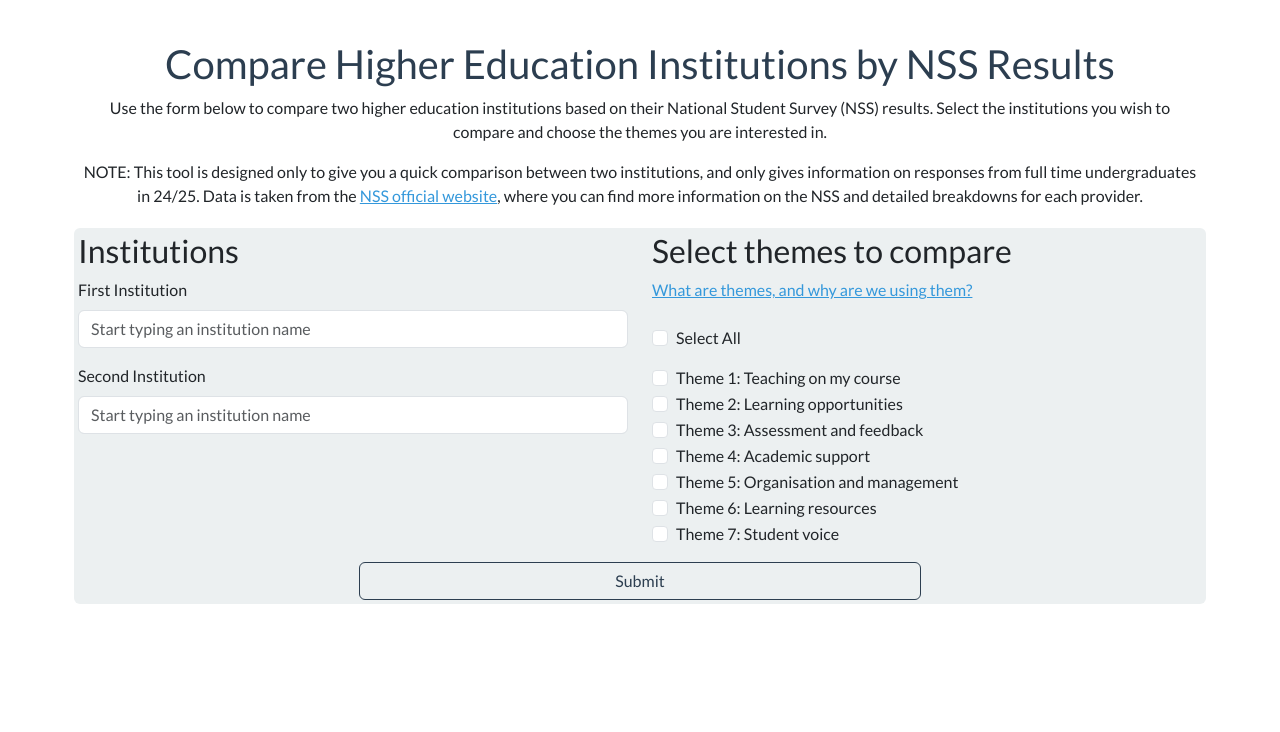
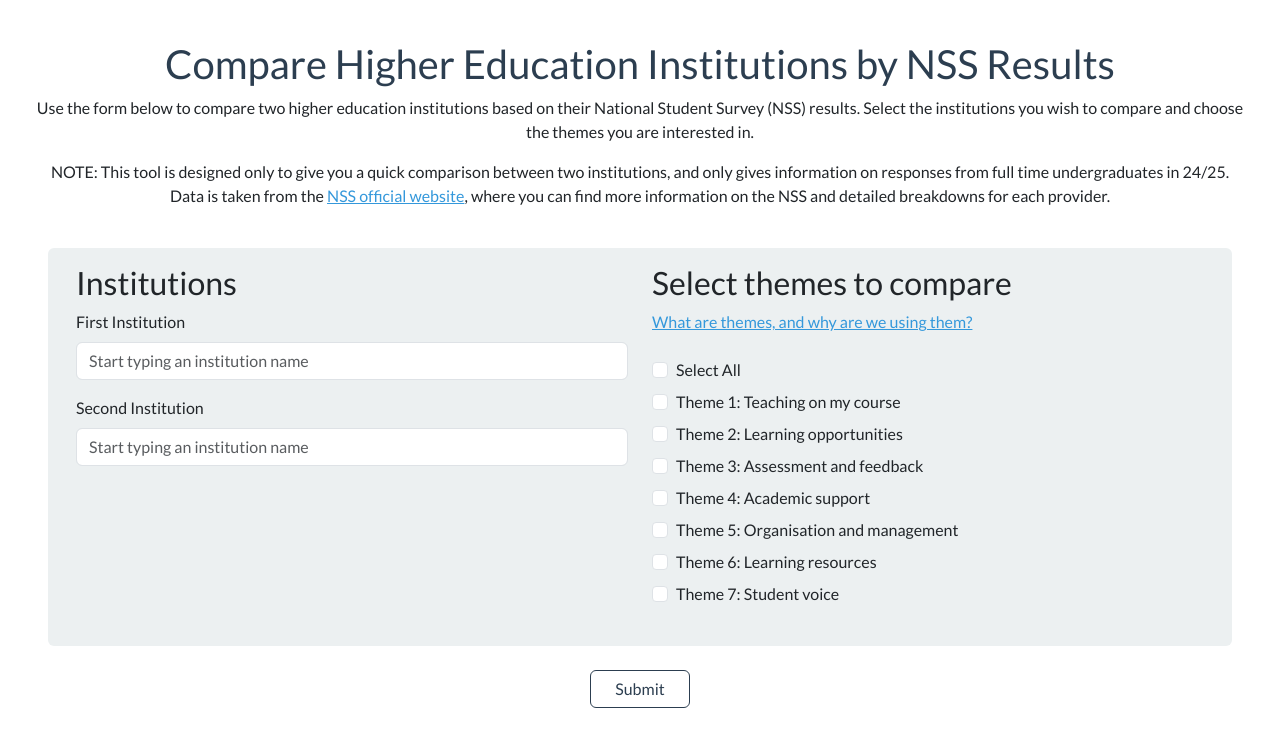
Before and after one commit to emwad/CS50-final-project, a Flask app: page / in a window 1280 px wide. Shown: the part 72-804 px from the top of the page. Before the commit the page ends 676 px from the top, so only its background shows below. Run offline with Flask 3, Linux system fonts and the light colour scheme; data that the repository does not hold is empty; some libraries are stand-ins or nearby versions.

Commit message:
Improved formatting for mobile.

```diff
--- a/templates/index.html
+++ b/templates/index.html
@@ -2,7 +2,7 @@
 
 {% block body %}
 <section id="error">
-    <div class="container">
+    <div class="container-fluid mt-4">
         <div class="row">
             <div class="col-md text-center">
                 <p class="lead">{{ message }}</p>
@@ -11,9 +11,9 @@
     </div>
 </section>
 <section id="section1">
-<div class="container mt-4">
-    <div class="row">
-        <div class="col-md text-center">
+<div class="container-fluid">
+    <div class="row px-4">
+        <div class="col text-center">
             <h1 class="display-6 text-primary">Compare Higher Education Institutions by NSS Results</h1>
             <p>
                 Use the form below to compare two higher education institutions based on their National Student Survey (NSS) results. Select the institutions you wish to compare and choose the themes you are interested in.
@@ -23,65 +23,67 @@
             </p>
         </div>
     </div>
-    <div class="row">
-        <div class="col-md bg-light rounded p-1 m-1">
+    <div>
         <form autocomplete="off" action="/" method="post">
-                <div class="row">
-                    <div class="col">
+            <div class="container-fluid">
+                <div class="row bg-light rounded m-4 p-3">
+                    <div class="col-12 col-sm-6 mb-3">
                         <h3>Institutions</h3>
                         <div class="mb-3 position-relative autocomplete">
-                            <label for="inst1" class="form-label">First Institution</label>
-                            <input type="text" id="inst1_name" name="inst1_name" class="form-control" placeholder="Start typing an institution name">
+                            <label for="inst1_name" class="form-label">First Institution</label>
+                            <input type="text" id="inst1_name" name="inst1_name"
+                                class="form-control"
+                                placeholder="Start typing an institution name">
                             <input type="hidden" id="inst1_id" name="inst1_id">
                         </div>
                         <div class="mb-3 position-relative autocomplete">
-                            <label for="inst2" class="form-label">Second Institution</label>
-                            <input type="search" id="inst2_name" name="inst2_name" class="form-control" placeholder="Start typing an institution name">
+                            <label for="inst2_name" class="form-label">Second Institution</label>
+                            <input type="search" id="inst2_name" name="inst2_name"
+                                class="form-control"
+                                placeholder="Start typing an institution name">
                             <input type="hidden" id="inst2_id" name="inst2_id">
                         </div>
                     </div>
-                    <div class="col">
+                    <div class="col-12 col-sm-6 mb-3">
                         <h3>Select themes to compare</h3>
-                        <a class=" link-info link-opacity-50-hover" href="themes">What are themes, and why are we using them?</a><br><br>
-                            <div class="mb-3 position-relative form-check">
-                                <input class="form-check-input" onClick="checkAll(this)" type="checkbox" id="All" name="All" value="All">
-                                <label class="form-check-label">Select All</label>
+                        <a class="link-info link-opacity-50-hover" href="themes">
+                            What are themes, and why are we using them?
+                        </a>
+                        <br><br>
+                        <div class="form-check mb-2">
+                            <input class="form-check-input" onClick="checkAll(this)"
+                                type="checkbox" id="All" name="All" value="All">
+                            <label class="form-check-label" for="All">Select All</label>
                         </div>
-                            <div class="position-relative form-check">
-                                <input class="form-check-input" type="checkbox" id="1" name="themes[]" value="1">
-                                <label class="form-check-label">Theme 1: Teaching on my course</label>
+                        {% for i, label in [
+                            (1, "Teaching on my course"),
+                            (2, "Learning opportunities"),
+                            (3, "Assessment and feedback"),
+                            (4, "Academic support"),
+                            (5, "Organisation and management"),
+                            (6, "Learning resources"),
+                            (7, "Student voice")
+                        ] %}
+                        <div class="form-check mb-2">
+                            <input class="form-check-input" type="checkbox"
+                                id="{{ i }}" name="themes[]" value="{{ i }}">
+                            <label class="form-check-label" for="{{ i }}">
+                                Theme {{ i }}: {{ label }}
+                            </label>
                         </div>
-                            <div class="position-relative form-check">
-                                <input class="form-check-input" type="checkbox" id="2" name="themes[]" value="2">
-                                <label class="form-check-label">Theme 2: Learning opportunities</label>
+                        {% endfor %}
                     </div>
-                            <div class="position-relative form-check">
-                                <input class="form-check-input" type="checkbox" id="3" name="themes[]" value="3">
-                                <label class="form-check-label">Theme 3: Assessment and feedback</label>
+
                 </div>
-                            <div class="position-relative form-check">
-                                <input class="form-check-input" type="checkbox" id="4" name="themes[]" value="4">
-                                <label class="form-check-label">Theme 4: Academic support</label>
-                            </div>
-                            <div class="position-relative form-check">
-                                <input class="form-check-input" type="checkbox" id="5" name="themes[]" value="5">
-                                <label class="form-check-label">Theme 5: Organisation and management</label>
-                            </div>
-                            <div class="position-relative form-check">
-                                <input class="form-check-input" type="checkbox" id="6" name="themes[]" value="6">
-                                <label class="form-check-label">Theme 6: Learning resources</label>
-                            </div>
-                            <div class="mb-3 position-relative form-check">
-                                <input class="form-check-input" type="checkbox" id="7" name="themes[]" value="7">
-                                <label class="form-check-label">Theme 7: Student voice</label>
+                <div class="row">
+                    <div class="col-12 d-flex justify-content-center mb-4">
+                        <button type="submit" class="btn btn-outline-primary px-4">
+                            Submit
+                        </button>
                     </div>
                 </div>
             </div>
-            <div class="d-grid gap-2 col-6 mx-auto">
-            <button type="submit" class="btn btn-outline-primary">Submit</button>
-            </div>
         </form>
-        </div>
     </div>
 </div>
 </section>
--- a/templates/layout.html
+++ b/templates/layout.html
@@ -8,7 +8,7 @@
     <title>NSS Compare Institutions</title>
 </head>
 <body>
-    <nav class="navbar navbar-expand-lg bg-primary" data-bs-theme="dark">
+    <nav class="navbar navbar-expand bg-primary" data-bs-theme="dark">
         <a class="navbar-brand ms-4" href="/">Compare Institutions</a>
         <a class="ms-4" href="/info">Further Information</a>
         <a class="ms-4" href="https://www.officeforstudents.org.uk/for-students/understanding-students/national-student-survey/latest-nss-results/">NSS Website - Latest Results</a>
```
Lines whose indentation alone changed are shown as unchanged.
